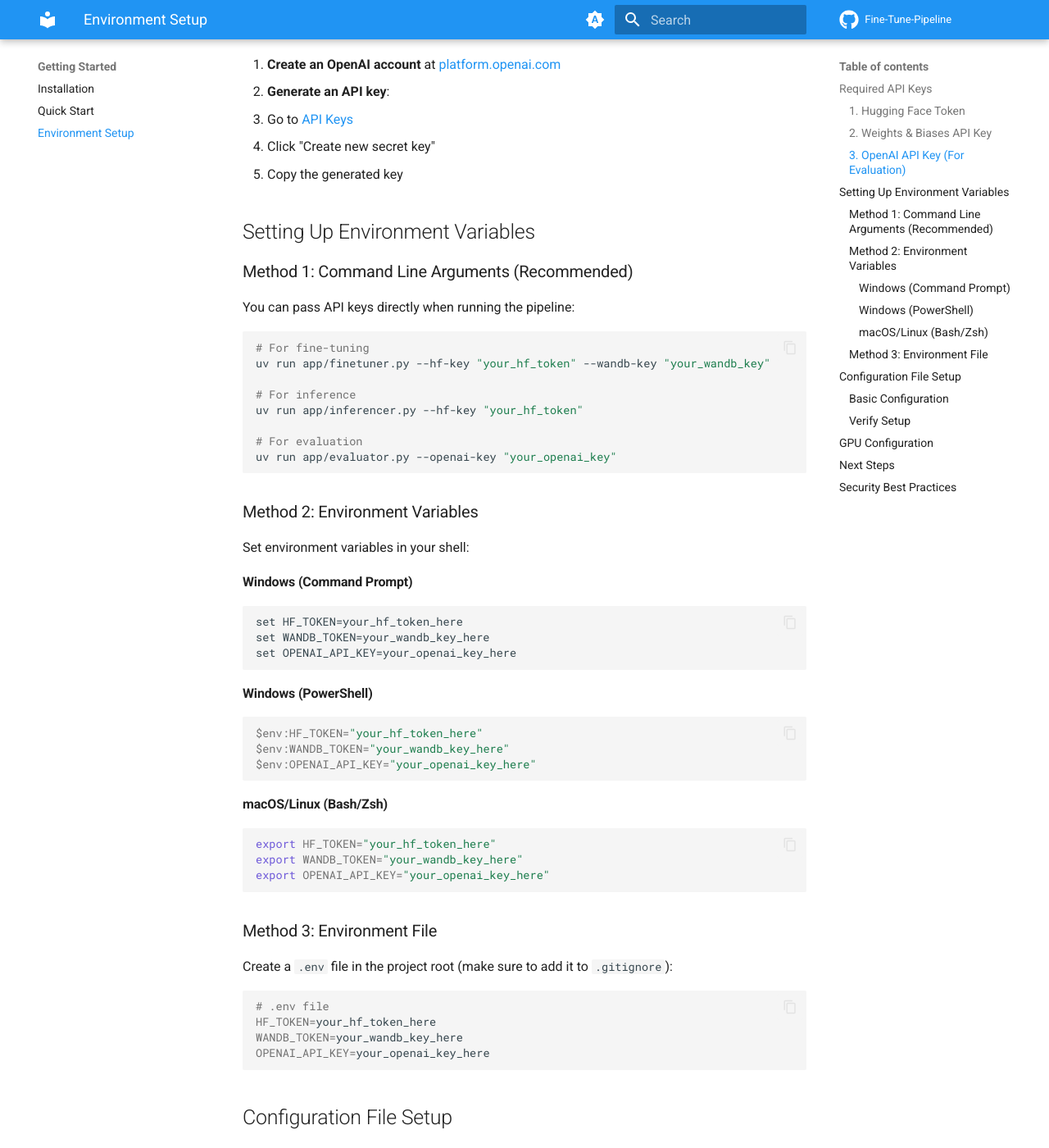
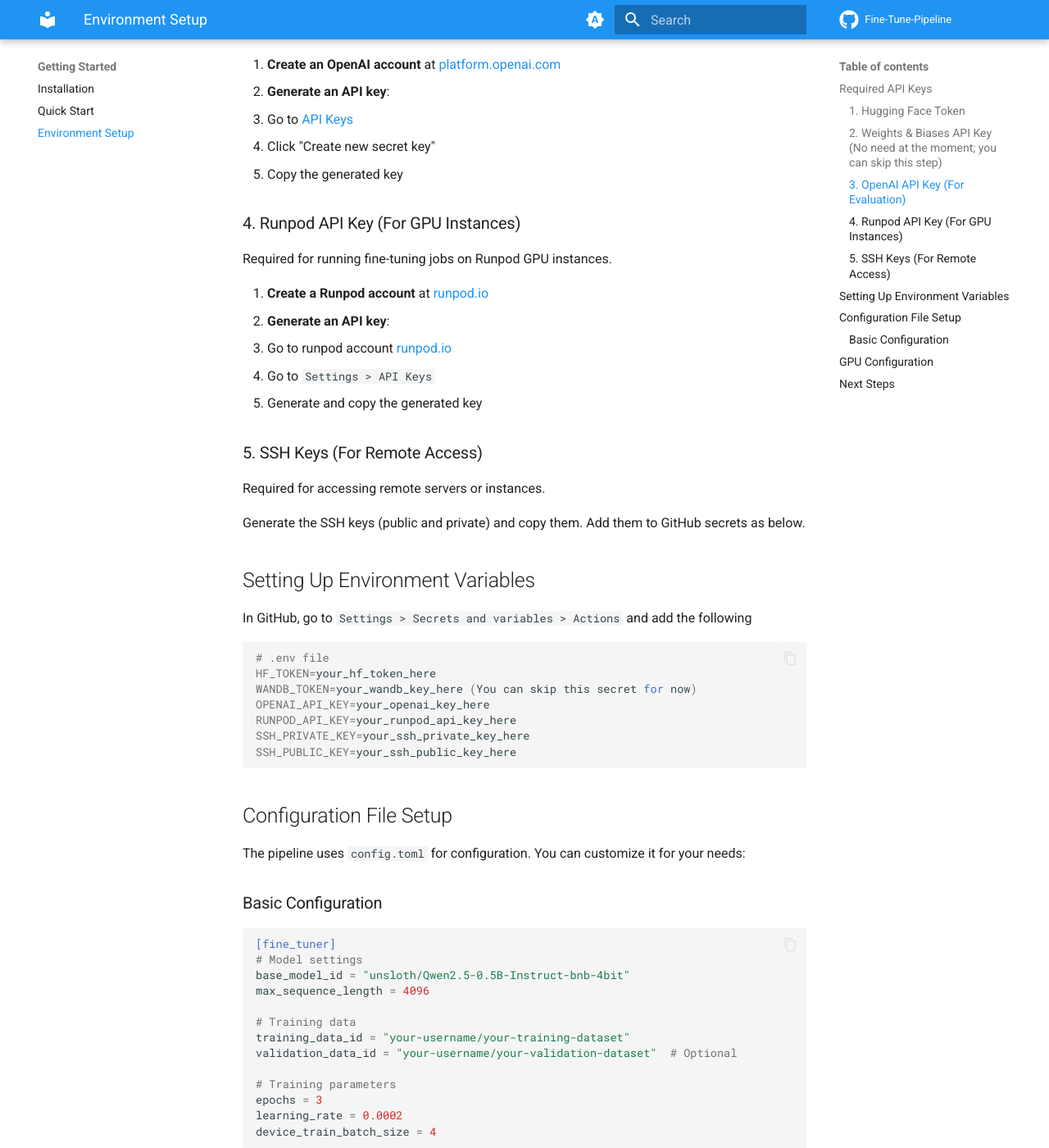
Before and after one commit to Fine-Tuning-Team/Fine-Tune-Pipeline, an MkDocs documentation site: the page built from docs/getting-started/environment-setup.md, in a window 1280 px wide and 1400 px high, scrolled down 991 px. Shown: the whole window at 82% size. Built offline with MkDocs 1.6.1 and Material for MkDocs 9.7.7, drawn with Linux system fonts in a browser that asks for light colours; comment, search, counter and statistics services are not loaded; some of the changed text lies outside the part shown.

Commit message:
Update quick start and env setup docs

````diff
--- a/docs/getting-started/environment-setup.md
+++ b/docs/getting-started/environment-setup.md
@@ -15,7 +15,7 @@
    - Choose "Write" permissions for model uploads
    - Copy the generated token
 
-### 2. Weights & Biases API Key
+### 2. Weights & Biases API Key (No need at the moment; you can skip this step)
 
 Required for experiment tracking and logging.
 
@@ -34,60 +34,34 @@
    - Click "Create new secret key"
    - Copy the generated key
 
+### 4. Runpod API Key (For GPU Instances)
+
+Required for running fine-tuning jobs on Runpod GPU instances.
+
+1. **Create a Runpod account** at [runpod.io](https://runpod.io)
+2. **Generate an API key**:
+   - Go to runpod account [runpod.io](https://console.runpod.io/)
+   - Go to `Settings > API Keys`
+   - Generate and copy the generated key
+
+### 5. SSH Keys (For Remote Access)
+
+Required for accessing remote servers or instances.
+
+Generate the SSH keys (public and private) and copy them. Add them to GitHub secrets as below.
+
 ## Setting Up Environment Variables
 
-### Method 1: Command Line Arguments (Recommended)
-
-You can pass API keys directly when running the pipeline:
-
-```bash
-# For fine-tuning
-uv run app/finetuner.py --hf-key "your_hf_token" --wandb-key "your_wandb_key"
-
-# For inference
-uv run app/inferencer.py --hf-key "your_hf_token"
-
-# For evaluation
-uv run app/evaluator.py --openai-key "your_openai_key"
-```
-
-### Method 2: Environment Variables
-
-Set environment variables in your shell:
-
-#### Windows (Command Prompt)
-
-```cmd
-set HF_TOKEN=your_hf_token_here
-set WANDB_TOKEN=your_wandb_key_here
-set OPENAI_API_KEY=your_openai_key_here
-```
-
-#### Windows (PowerShell)
-
-```powershell
-$env:HF_TOKEN="your_hf_token_here"
-$env:WANDB_TOKEN="your_wandb_key_here"
-$env:OPENAI_API_KEY="your_openai_key_here"
-```
-
-#### macOS/Linux (Bash/Zsh)
-
-```bash
-export HF_TOKEN="your_hf_token_here"
-export WANDB_TOKEN="your_wandb_key_here"
-export OPENAI_API_KEY="your_openai_key_here"
-```
-
-### Method 3: Environment File
-
-Create a `.env` file in the project root (make sure to add it to `.gitignore`):
+In GitHub, go to `Settings > Secrets and variables > Actions` and add the following
 
 ```bash
 # .env file
 HF_TOKEN=your_hf_token_here
-WANDB_TOKEN=your_wandb_key_here
+WANDB_TOKEN=your_wandb_key_here (You can skip this secret for now)
 OPENAI_API_KEY=your_openai_key_here
+RUNPOD_API_KEY=your_runpod_api_key_here
+SSH_PRIVATE_KEY=your_ssh_private_key_here
+SSH_PUBLIC_KEY=your_ssh_public_key_here
 ```
 
 ## Configuration File Setup
@@ -111,23 +85,6 @@
 learning_rate = 0.0002
 device_train_batch_size = 4
 
-# Weights & Biases
-wandb_project_name = "your-project-name"
-```
-
-### Verify Setup
-
-Test your environment setup:
-
-```bash
-# Test Hugging Face authentication
-uv run python -c "from huggingface_hub import whoami; print(f'Logged in as: {whoami()}')"
-
-# Test Weights & Biases
-uv run python -c "import wandb; wandb.login(); print('W&B authentication successful')"
-
-# Test the pipeline configuration
-uv run python -c "from app.config_manager import get_config_manager; cm = get_config_manager(); print('Config loaded successfully')"
 ```
 
 ## GPU Configuration
@@ -149,19 +106,3 @@
 1. [Run your first fine-tuning job](quick-start.md)
 2. [Explore configuration options](../configuration/overview.md)
 3. [Learn about advanced features](../tutorials/advanced-configuration.md)
-
-## Security Best Practices
-
-!!! warning "API Key Security"
-    - Never commit API keys to version control
-    - Use environment variables or command-line arguments
-    - Add `.env` files to your `.gitignore`
-    - Rotate API keys regularly
-    - Use minimal required permissions for each key
-
-!!! tip "Production Deployment"
-    For production deployments, consider using:
-    - Secret management services (AWS Secrets Manager, Azure Key Vault)
-    - CI/CD environment variables
-    - Kubernetes secrets
-    - Docker secrets
````
Also changed, not shown: docs/getting-started/quick-start.md (+27 -17 lines).
